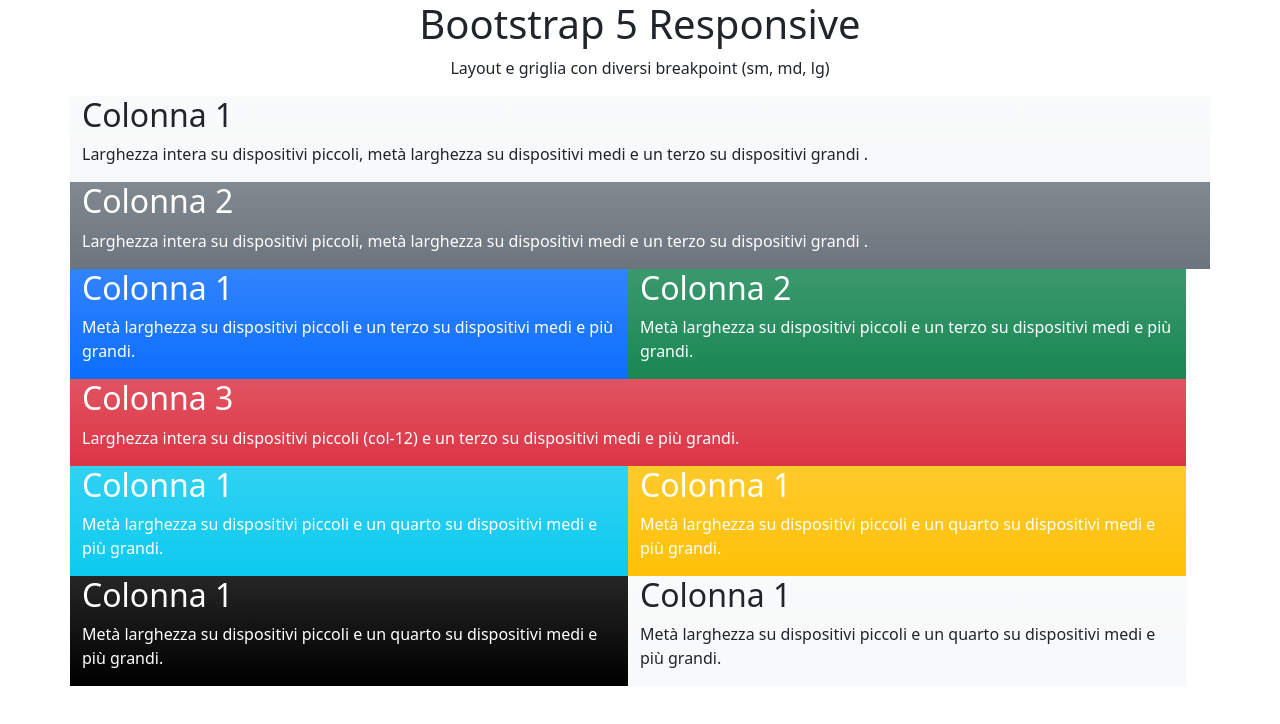
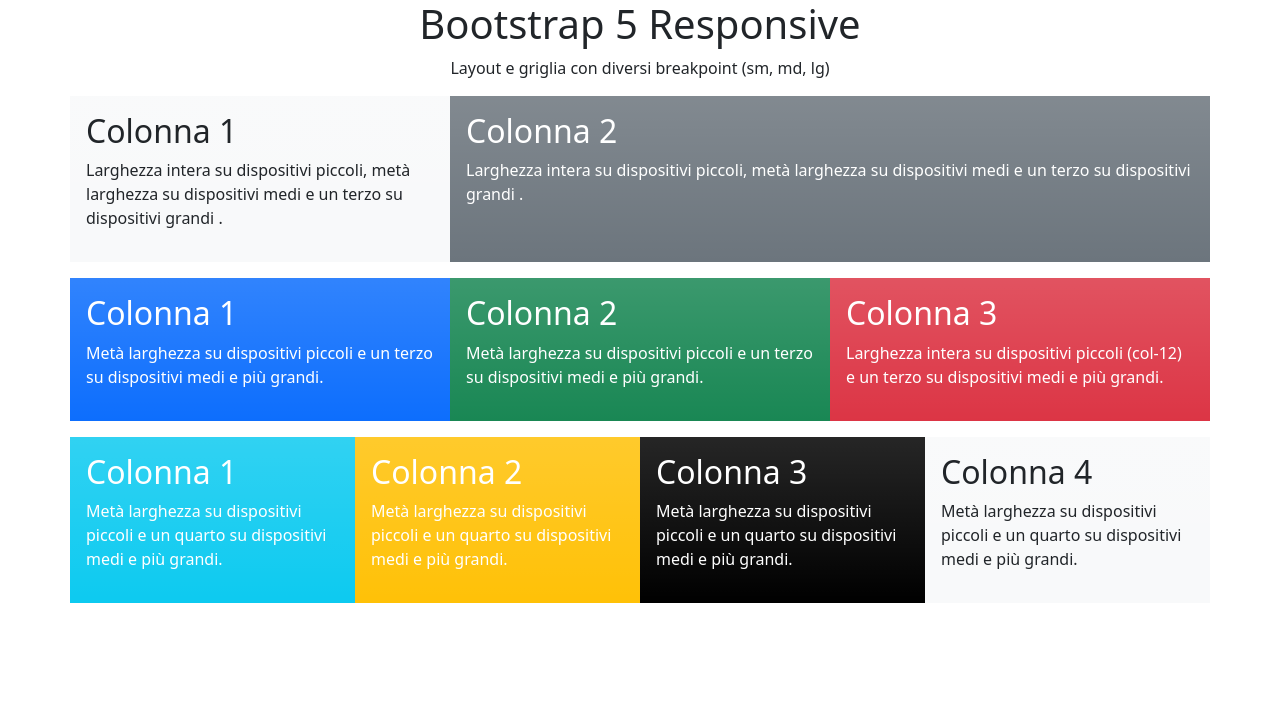
Before and after one commit to DeserioArianna/htmlcss-bootstrap-layout, a plain HTML site: page index.html in a window 1280 px wide. Drawn offline with nearby package versions, Linux system fonts and the light colour scheme.

Commit message:
feat:fine esercizio bootstrap

```diff
--- a/index.html
+++ b/index.html
@@ -18,51 +18,50 @@
                     <p>Layout e griglia con diversi breakpoint (sm, md, lg)</p>
                 </div>
                 <div class="row">
-                    <div class="col-12 bg-light bg-gradient align-items-center">
+                    <div class="col-12 bg-light bg-gradient col-md-6 col-lg-4 p-3">
                         <h2>Colonna 1</h2>
                         <p>Larghezza intera su dispositivi piccoli, metà larghezza su dispositivi medi e un terzo su
                             dispositivi grandi .</p>
                     </div>
-                    <div class="col-12 bg-secondary bg-gradient text-white">
+                    <div class="col-12 bg-secondary bg-gradient text-white col-md-6 col-lg-8 p-3">
                         <h2>Colonna 2</h2>
                         <p>Larghezza intera su dispositivi piccoli, metà larghezza su dispositivi medi e un terzo su
                             dispositivi grandi .</p>
                     </div>
-
-                    <div class="row">
-                        <div class="col-6 bg-primary bg-gradient text-white">
+                </div>
+                <div class="row mt-3">
+                    <div class="col-6 bg-primary bg-gradient text-white col-md-4 p-3">
                         <h2>Colonna 1</h2>
                         <p>Metà larghezza su dispositivi piccoli e un terzo su dispositivi
                             medi e più grandi.</p>
                     </div>
-                        <div class="col-6 bg-success bg-gradient text-white">
+                    <div class="col-6 bg-success bg-gradient text-white col-md-4 p-3">
                         <h2>Colonna 2</h2>
                         <p>Metà larghezza su dispositivi piccoli e un terzo su dispositivi
                             medi e più grandi.</p>
                     </div>
-                        <div class="col-12 bg-danger bg-gradient text-white">
+                    <div class="col-12 bg-danger bg-gradient text-white col-md-4 p-3">
                         <h2>Colonna 3</h2>
                         <p>Larghezza intera su dispositivi piccoli (col-12) e un terzo su dispositivi medi e più grandi.</p>
                     </div>
                 </div>
 
-                    <div class="row">
-                        <div class="col-6 bg-info bg-gradient text-white">
+                <div class="row mt-3">
+                    <div class="col-6 bg-info bg-gradient text-white col-md-3 p-3">
                         <h2>Colonna 1</h2>
                         <p>Metà larghezza su dispositivi piccoli e un quarto su dispositivi medi e più grandi.</p>
                     </div>
-                        <div class="col-6 bg-warning bg-gradient text-white">
-                            <h2>Colonna 1</h2>
+                    <div class="col-6 bg-warning bg-gradient text-white col-md-3 p-3">
+                        <h2>Colonna 2</h2>
                         <p>Metà larghezza su dispositivi piccoli e un quarto su dispositivi medi e più grandi.</p>
                     </div>
-                        <div class="col-6 bg-black bg-gradient text-white">
-                            <h2>Colonna 1</h2>
+                    <div class="col-6 bg-black bg-gradient text-white col-md-3 p-3">
+                        <h2>Colonna 3</h2>
                         <p>Metà larghezza su dispositivi piccoli e un quarto su dispositivi medi e più grandi.</p>
                     </div>
-                        <div class="col-6 bg-light bg-gradient">
-                            <h2>Colonna 1</h2>
+                    <div class="col-6 bg-light bg-gradient col-md-3 p-3">
+                        <h2>Colonna 4</h2>
                         <p>Metà larghezza su dispositivi piccoli e un quarto su dispositivi medi e più grandi.</p>
-                        </div>
                     </div>
                 </div>
             </div>
```
Lines whose indentation alone changed are shown as unchanged.
